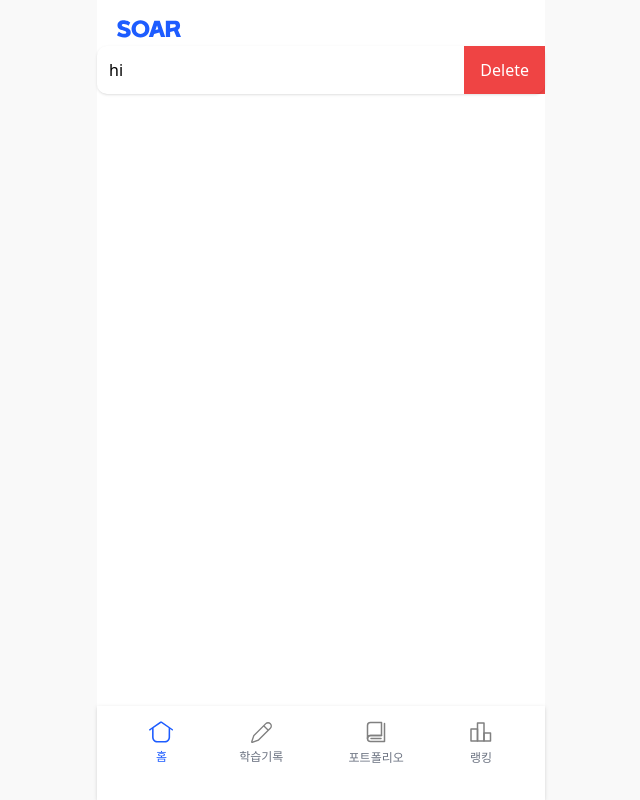
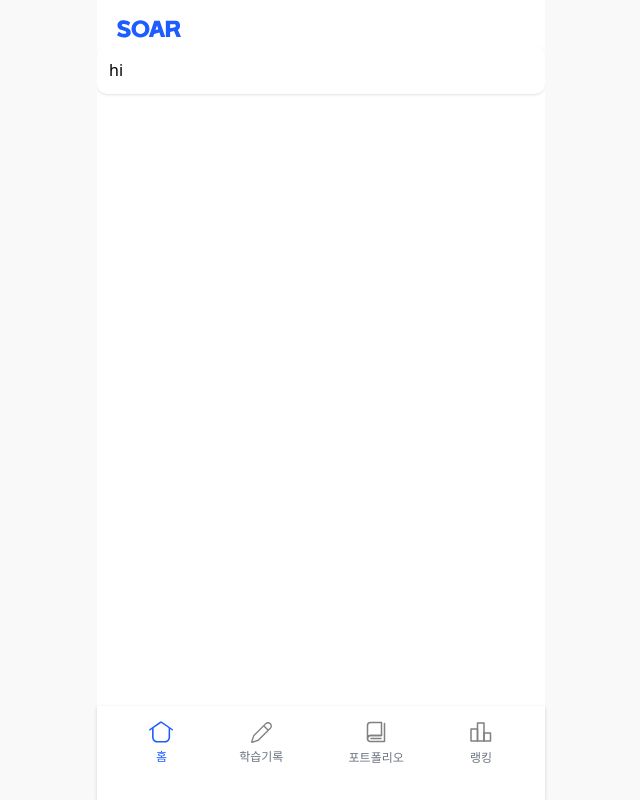
Before and after one commit to TeamDivers/Soar, a React (Create React App) app in the folder client/: page /portfolio in a window 1280 px wide. Shown: the whole page, without its empty margins (319-959 px from the left). Built offline with nearby package versions, Linux system fonts and the light colour scheme.

Commit message:
feat: impl SlideToDelete component using swiper

```diff
--- a/client/src/components/SlideToDelete/index.tsx
+++ b/client/src/components/SlideToDelete/index.tsx
@@ -1,4 +1,8 @@
-import React, { useEffect, useRef, useState } from 'react';
+import React, { useEffect, useState } from 'react';
+import { Swiper, SwiperSlide, useSwiper, useSwiperSlide } from 'swiper/react';
+
+import 'swiper/css';
+import { Delete } from '@images/index';
 
 interface SlideToDeleteProps {
     onDelete: () => void;
@@ -10,14 +14,30 @@ const SlideToDelete: React.FC<SlideToDeleteProps> = ({
     children
 }) => {
     return (
-        <div className="relative flex items-center justify-between group">
-            {children}
-            <div
-                className={`absolute top-0 right-0 h-full bg-red-500 text-white flex items-center px-4`}
-            >
-                Delete
-            </div>
-        </div>
+        <Swiper centeredSlides={true}>
+            <SwiperSlide>{children}</SwiperSlide>
+            <SwiperSlide>
+                <DeleteSlide onDelete={onDelete} />
+            </SwiperSlide>
+        </Swiper>
+    );
+};
+
+const DeleteSlide = ({ onDelete }: { onDelete: () => void }) => {
+    const swiperSlide = useSwiperSlide();
+    const swiper = useSwiper();
+
+    useEffect(() => {
+        if (swiperSlide.isActive) {
+            swiper.slidePrev();
+            onDelete();
+        }
+    }, [swiperSlide.isActive]);
+
+    return (
+        <button className="flex items-center justify-center h-40 px-4 mt-2 rounded-[10px] bg-red-600">
+            <Delete />
+        </button>
     );
 };
 
```
